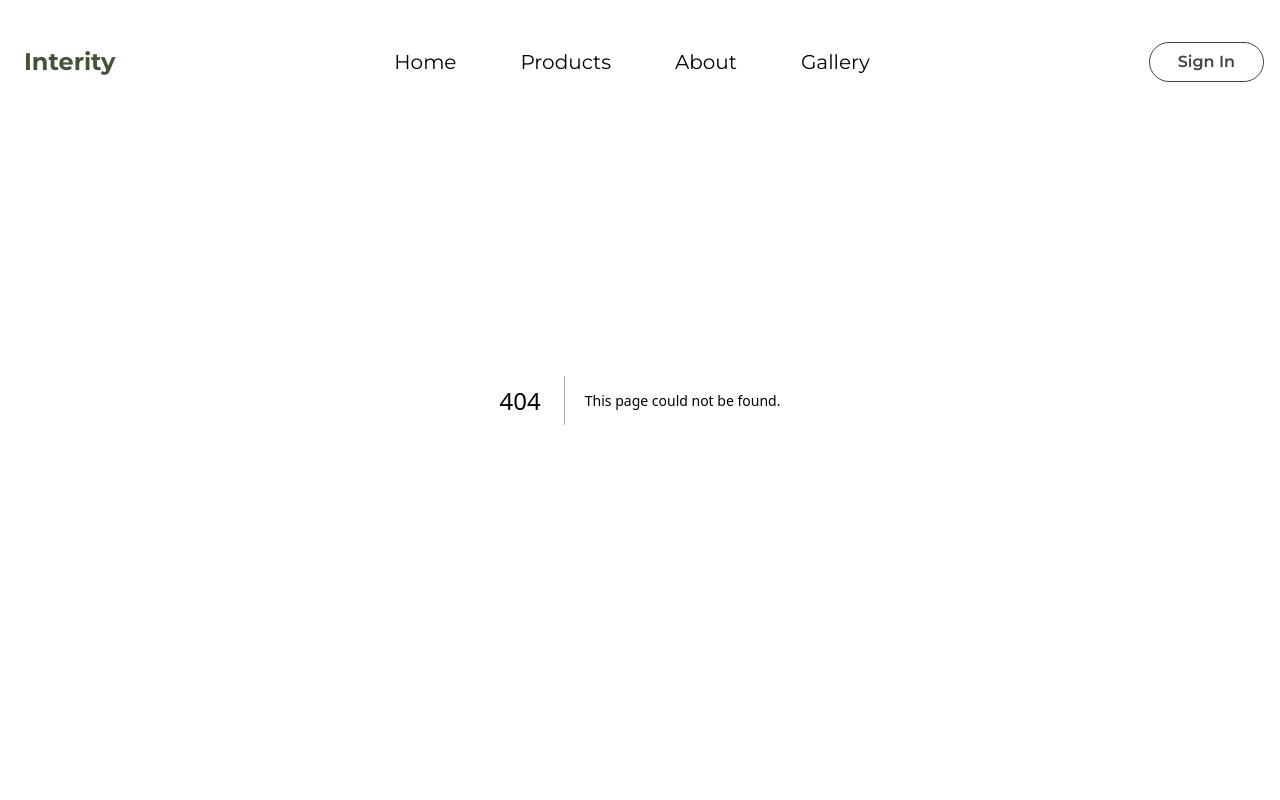
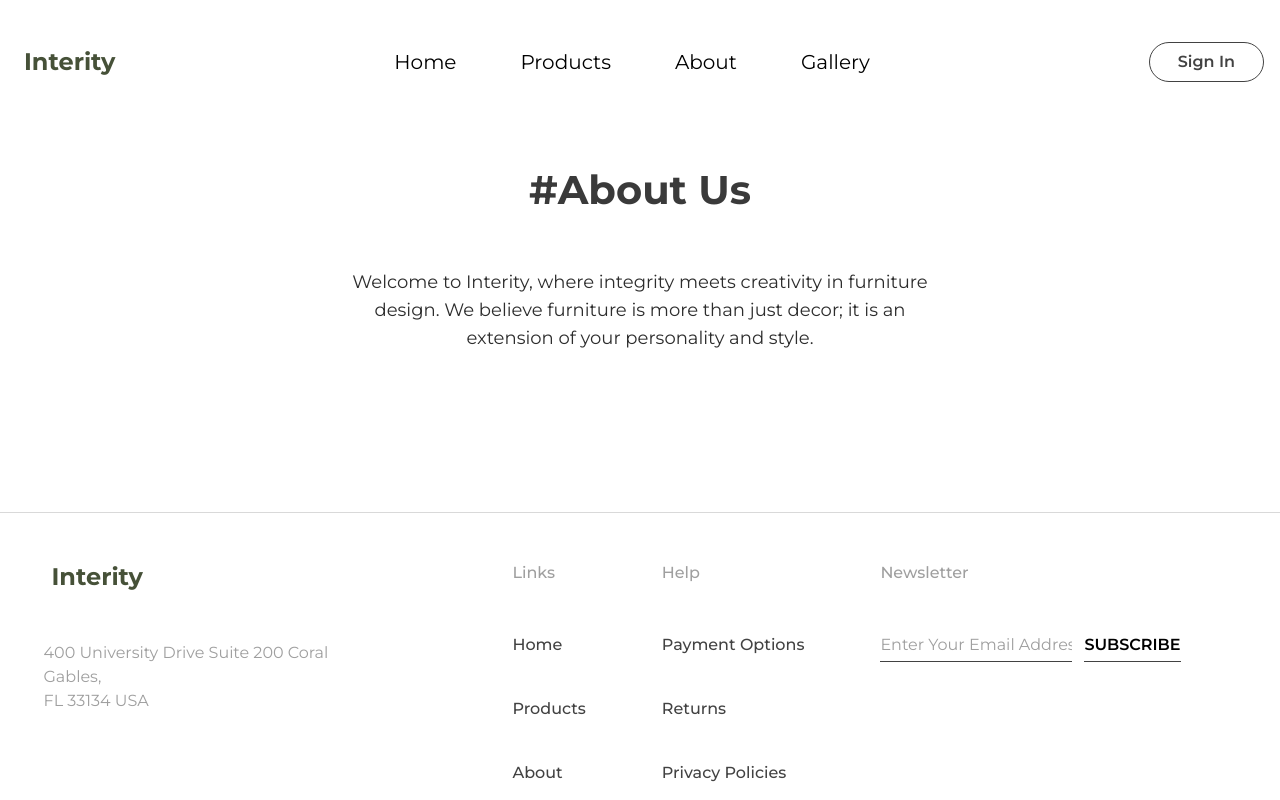
Before and after one commit to 47anjan/interity, a Next.js app: page /about in a window 1280 px wide. Before the commit this address had no page. Shown: the top 800 px of the page. Built offline with nearby package versions, Linux system fonts and the light colour scheme.

Commit message:
Build about us page

```diff
--- /dev/null
+++ b/app/about/page.tsx
@@ -0,0 +1,20 @@
+const AboutPage = () => {
+  return (
+    <div className="py-section">
+      <section className="max-w-container px-4 mx-auto">
+        <div>
+          <h2 className="text-[40px] text-center mb-12  font-bold text-olive-dark">
+            #About Us
+          </h2>
+
+          <p className="text-lg text-center max-w-[616px] text-light-dark mx-auto">
+            Welcome to Interity, where integrity meets creativity in furniture
+            design. We believe furniture is more than just decor; it is an
+            extension of your personality and style.
+          </p>
+        </div>
+      </section>
+    </div>
+  );
+};
+export default AboutPage;
--- a/components/Header.tsx
+++ b/components/Header.tsx
@@ -39,7 +39,7 @@ const Header = () => {
           <li>
             <Link
               className="hover:font-bold duration-300 transition-all"
-              href="/"
+              href="/about"
             >
               About
             </Link>
```
